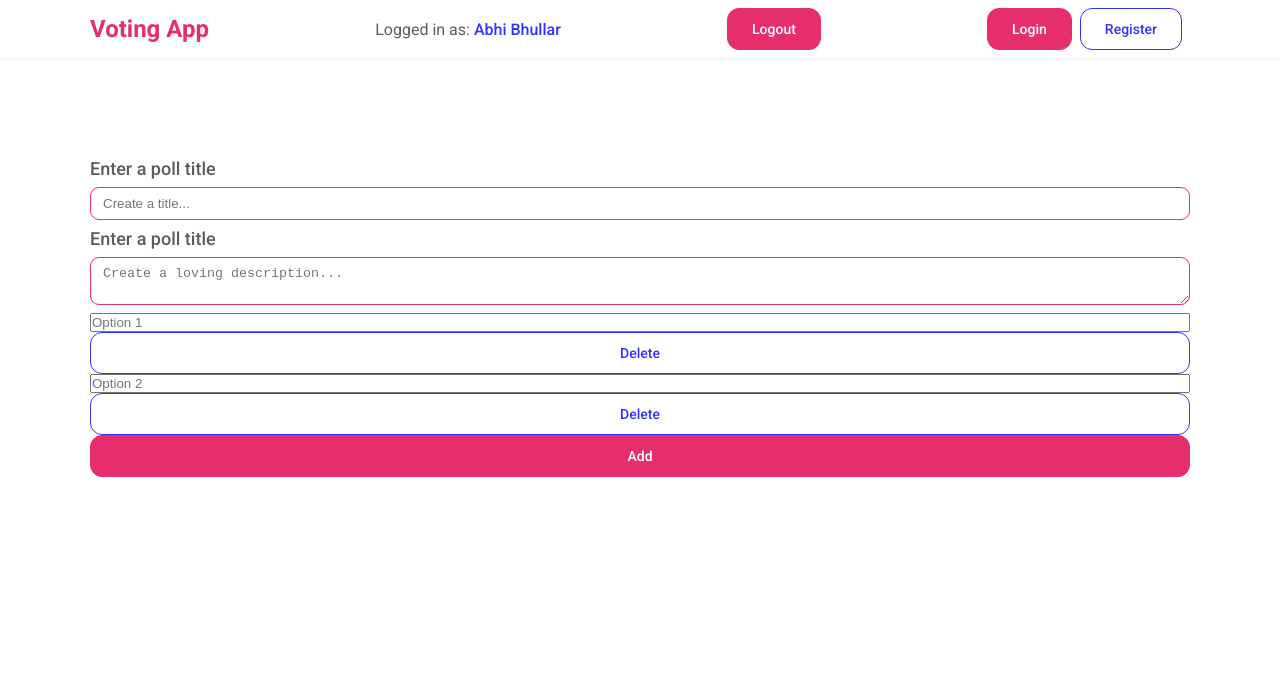
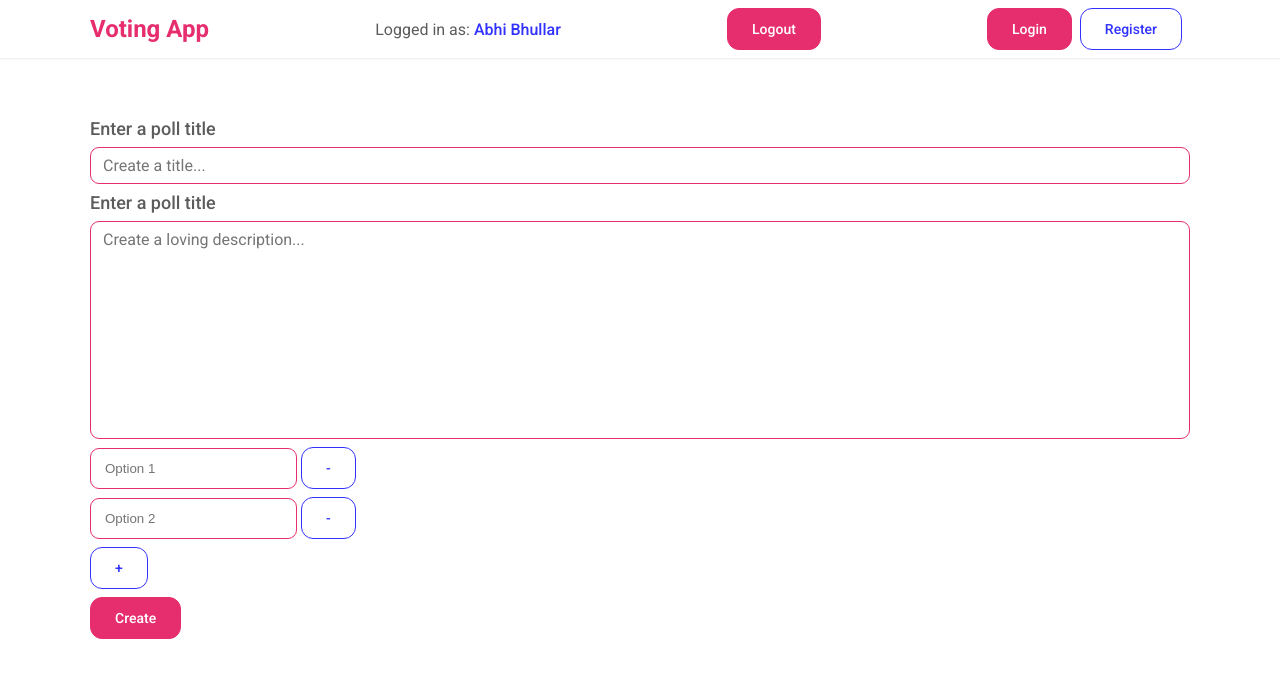
Before and after one commit to userabhibhullar/voting-app-frontend, a React (Vite) app: page /create in a window 1280 px wide. Shown: the top 678 px of the page. Built offline with nearby package versions, Linux system fonts and the light colour scheme.

Commit message:
created frontend for creating a poll

```diff
--- a/src/components/polls/CreatePolls.jsx
+++ b/src/components/polls/CreatePolls.jsx
@@ -1,20 +1,32 @@
 import { useState } from "react";
+import { useNavigate } from "react-router-dom";
 import Button from "../button/Button";
 import styles from "./CreatePolls.module.css";
+import { useDispatch } from "react-redux";
+import { createPoll } from "../../store/actions/pollsActions";
 
 const CreatePolls = () => {
+  const dispatch = useDispatch();
+  const navigate = useNavigate();
   const [options, setOptions] = useState(["", ""]);
+  const [poll, setPoll] = useState({
+    title: "",
+    body: "",
+    options: options,
+  });
 
   const addOptionField = (e) => {
     e.preventDefault();
+    if (options.length < 5) {
       setOptions([...options, ""]);
+    }
   };
 
   const handleOptionChange = (e, i) => {
     const changedValue = [...options];
     changedValue[i] = e.target.value;
     setOptions(changedValue);
-    console.log(options);
+    setPoll({ ...poll, options: changedValue });
   };
 
   const handleDeleteOption = (e, i) => {
@@ -25,6 +37,11 @@ const CreatePolls = () => {
     const deletedValue = [...options];
     deletedValue.splice(i, 1);
     setOptions(deletedValue);
+  };
+  const handleSubmit = (e) => {
+    e.preventDefault();
+    dispatch(createPoll(poll));
+    return navigate("/");
   };
   return (
     <div className={styles.createContainer}>
@@ -37,6 +54,8 @@ const CreatePolls = () => {
           type="text"
           id="title"
           placeholder="Create a title..."
+          value={poll.title}
+          onChange={(e) => setPoll({ ...poll, title: e.target.value })}
           required
         />
         <label className={styles.createLabel} htmlFor="body">
@@ -46,32 +65,40 @@ const CreatePolls = () => {
           className={styles.createTextArea}
           type="text"
           id="body"
+          value={poll.body}
+          onChange={(e) => setPoll({ ...poll, body: e.target.value })}
           placeholder="Create a loving description..."
         />
+        <div className={styles.optionCreator}>
           {options &&
             options.map((value, i) => {
               return (
-              <>
+                <div key={i} className={styles.optionContainer}>
                   <input
                     className={styles.createOptionInput}
                     onChange={(e) => handleOptionChange(e, i)}
                     value={value}
                     type="text"
                     placeholder={`Option ${i + 1}`}
-                  key={i}
                   />
                   <Button
                     onClick={(e) => handleDeleteOption(e, i)}
                     variant="secondary"
                   >
-                  Delete
+                    -
                   </Button>
-              </>
+                </div>
               );
             })}
-        <Button onClick={addOptionField} variant="primary">
-          Add
+          <Button onClick={addOptionField} variant="secondary">
+            +
           </Button>
+        </div>
+        <div>
+          <Button onClick={handleSubmit} variant="primary">
+            Create
+          </Button>
+        </div>
       </form>
     </div>
   );
--- a/src/components/polls/CreatePolls.module.css
+++ b/src/components/polls/CreatePolls.module.css
@@ -4,7 +4,9 @@
 }
 
 .createForm {
-  padding-top: 100px;
+  padding-top: 60px;
+  padding-left: 24px;
+  padding-right: 24px;
   max-width: 1100px;
   width: 100%;
   display: flex;
@@ -22,6 +24,9 @@
   padding: 8px 12px;
   border: 1px solid var(--primary);
   border-radius: 9px;
+  outline: none;
+  font-size: 16px;
+  font-family: var(--ff);
   margin-bottom: 8px;
 }
 
@@ -30,4 +35,24 @@
   border: 1px solid var(--primary);
   border-radius: 9px;
   margin-bottom: 8px;
+  font-family: var(--ff);
+  height: 200px;
+  font-size: 16px;
+  outline: none;
+  resize: none;
 }
+
+.optionCreator {
+  margin-bottom: 8px;
+}
+
+.optionContainer {
+  margin-bottom: 8px;
+}
+
+.createOptionInput {
+  padding: 12px 14px;
+  border-radius: 9px;
+  margin-right: 4px;
+  border: 1px solid var(--primary);
+}
--- a/src/store/actions/pollsActions.js
+++ b/src/store/actions/pollsActions.js
@@ -16,3 +16,19 @@ export const getPolls = () => {
       });
   };
 };
+
+export const createPoll = (poll) => {
+  return (dispatch) => {
+    axios
+      .post(`${url}/polls`, poll)
+      .then((poll) => {
+        dispatch({
+          type: "CREATE_POLL",
+          poll,
+        });
+      })
+      .catch((error) => {
+        console.log(error);
+      });
+  };
+};
--- a/src/store/reducers/pollsReducer.js
+++ b/src/store/reducers/pollsReducer.js
@@ -2,6 +2,8 @@ const pollsReducer = (state = [], action) => {
   switch (action.type) {
     case "GET_POLLS":
       return action.polls.data;
+    case "CREATE_POLL":
+      return [...state, action.poll.data];
     default:
       return state;
   }
```
Lines whose indentation alone changed are shown as unchanged.
